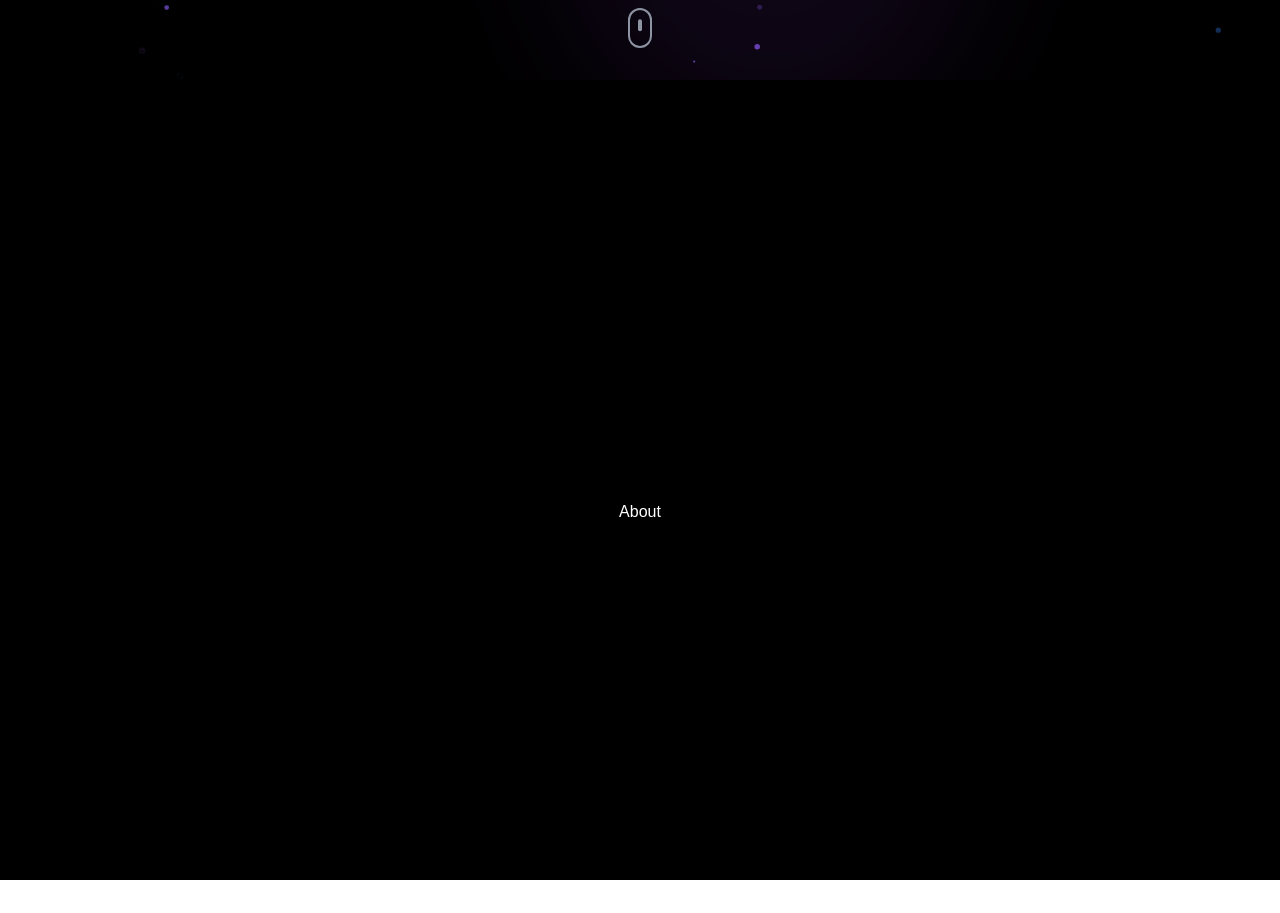
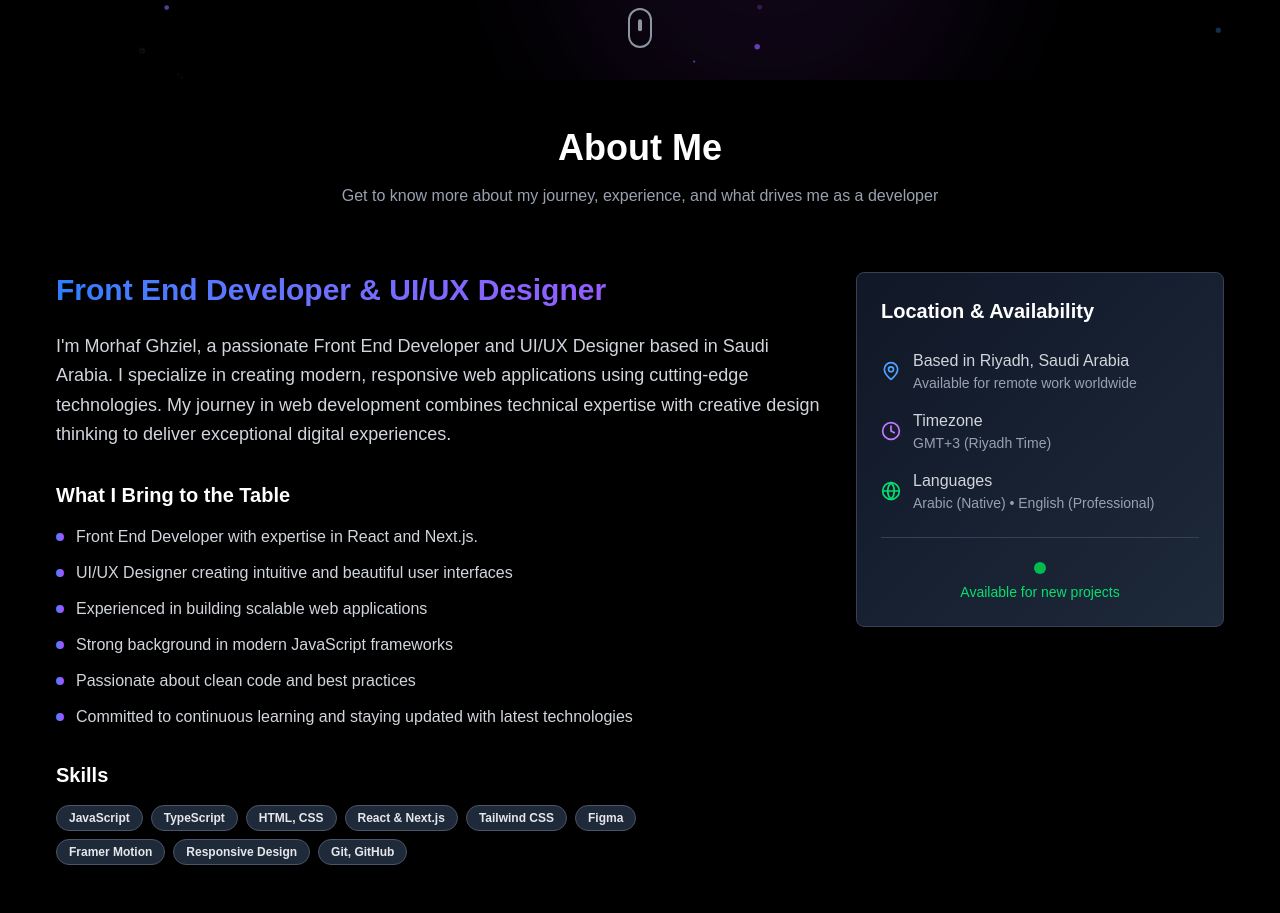
Before and after one commit to MorhafGhziel/Portfolio, a Next.js app: page / in a window 1280 px wide. Shown: the part 720-1633 px from the top of the page. Before the commit the page ends 1600 px from the top, so only its background shows below. Built offline with nearby package versions, Linux system fonts and the light colour scheme.

Commit message:
add about section content

```diff
--- a/app/layout.tsx
+++ b/app/layout.tsx
@@ -14,9 +14,9 @@ const geistMono = Geist_Mono({
 });
 
 export const metadata: Metadata = {
-  title: "Morhaf Ghziel - Full-Stack Developer",
+  title: "Morhaf Ghziel",
   description:
-    "Full-Stack Developer specializing in React, Next.js, and modern web technologies.",
+    "Front-End Developer specializing in React, Next.js, and modern web technologies.",
 };
 
 export default function RootLayout({
--- a/components/About.tsx
+++ b/components/About.tsx
@@ -1,9 +1,40 @@
+"use client";
+
 import React from "react";
+import Skills from "./ui/Skills";
+import Expertise from "./ui/Expertise";
+import LocationCard from "./ui/LocationCard";
 
 const About = () => {
   return (
-    <section className="min-h-screen text-white flex items-center justify-center px-4 py-12 pt-24 sm:pt-28">
-      About
+    <section className="min-h-screen text-white flex items-center justify-center px-4 flex-col py-12">
+      <div className="text-center mb-16">
+        <h2 className="text-4xl font-bold mb-4">About Me</h2>
+        <p className="text-gray-400 max-w-2xl mx-auto">
+          Get to know more about my journey, experience, and what drives me as a
+          developer
+        </p>
+      </div>
+      <div className="space-y-20">
+        <div className="grid lg:grid-cols-3 gap-8 items-start">
+          <div className="lg:col-span-2">
+            <h3 className="text-3xl font-bold mb-6 bg-gradient-to-r from-blue-500 to-purple-500 bg-clip-text text-transparent">
+              Front End Developer & UI/UX Designer
+            </h3>
+            <p className="text-gray-300 text-lg max-w-3xl leading-relaxed mb-8">
+              I'm Morhaf Ghziel, a passionate Front End Developer and UI/UX
+              Designer based in Saudi Arabia. I specialize in creating modern,
+              responsive web applications using cutting-edge technologies. My
+              journey in web development combines technical expertise with
+              creative design thinking to deliver exceptional digital
+              experiences.
+            </p>
+            <Expertise />
+            <Skills />
+          </div>
+          <LocationCard />
+        </div>
+      </div>
     </section>
   );
 };
--- /dev/null
+++ b/components/ui/Expertise.tsx
@@ -0,0 +1,23 @@
+"use client";
+
+import { EXPERTISE_POINTS } from "@/constants";
+
+const Expertise = () => {
+  return (
+    <div className="space-y-6 mb-8">
+      <h4 className="text-xl font-semibold text-white mb-4">
+        What I Bring to the Table
+      </h4>
+      <ul className="space-y-3">
+        {EXPERTISE_POINTS.map((point, index) => (
+          <li key={index} className="flex items-start gap-3 text-gray-300">
+            <div className="w-2 h-2 bg-gradient-to-r from-blue-500 to-purple-500 rounded-full mt-2 flex-shrink-0"></div>
+            <span>{point}</span>
+          </li>
+        ))}
+      </ul>
+    </div>
+  );
+};
+
+export default Expertise;
--- /dev/null
+++ b/components/ui/LocationCard.tsx
@@ -0,0 +1,59 @@
+"use client";
+
+import { Clock, Globe, MapPin } from "lucide-react";
+
+const LocationCard = () => {
+  return (
+    <div className="rounded-lg border bg-card text-card-foreground shadow-sm bg-gradient-to-br from-gray-900 to-gray-800 border-gray-700 z-100">
+      <div className="p-6">
+        <h4 className="text-xl font-semibold text-white mb-6">
+          Location & Availability
+        </h4>
+        <div className="space-y-4">
+          {/* Location */}
+          <div className="flex items-center gap-3 text-gray-300">
+            <MapPin className="w-5 h-5 text-blue-400" />
+            <div>
+              <div className="font-medium">Based in Riyadh, Saudi Arabia</div>
+              <div className="text-sm text-gray-400">
+                Available for remote work worldwide
+              </div>
+            </div>
+          </div>
+
+          {/* Timezone */}
+          <div className="flex items-center gap-3 text-gray-300">
+            <Clock className="w-5 h-5 text-purple-400" />
+            <div>
+              <div className="font-medium">Timezone</div>
+              <div className="text-sm text-gray-400">GMT+3 (Riyadh Time)</div>
+            </div>
+          </div>
+
+          {/* Languages */}
+          <div className="flex items-center gap-3 text-gray-300">
+            <Globe className="w-5 h-5 text-green-400" />
+            <div>
+              <div className="font-medium">Languages</div>
+              <div className="text-sm text-gray-400">
+                Arabic (Native) • English (Professional)
+              </div>
+            </div>
+          </div>
+
+          {/* Availability Status */}
+          <div className="mt-6 pt-6 border-t border-gray-700">
+            <div className="text-center">
+              <div className="w-3 h-3 bg-green-500 rounded-full mx-auto mb-2 animate-pulse"></div>
+              <div className="text-sm text-green-400 font-medium">
+                Available for new projects
+              </div>
+            </div>
+          </div>
+        </div>
+      </div>
+    </div>
+  );
+};
+
+export default LocationCard;
--- /dev/null
+++ b/components/ui/Skills.tsx
@@ -0,0 +1,26 @@
+"use client";
+
+import { motion } from "framer-motion";
+import { SKILLS } from "@/constants";
+
+const Skills = () => {
+  return (
+    <div>
+      <h4 className="text-xl font-semibold text-white mb-4">Skills</h4>
+      <div className="max-w-2xl flex flex-wrap gap-2">
+        {SKILLS.map((skill, index) => (
+          <motion.div
+            key={index}
+            className="inline-flex items-center rounded-full border text-xs font-semibold transition-colors focus:outline-none focus:ring-2 focus:ring-ring focus:ring-offset-2 px-3 py-1 bg-gray-800 text-gray-200 border-gray-600 hover:bg-gray-700 cursor-pointer"
+            initial={{ scale: 1 }}
+            whileHover={{ scale: 1.1 }}
+          >
+            {skill}
+          </motion.div>
+        ))}
+      </div>
+    </div>
+  );
+};
+
+export default Skills;
--- /dev/null
+++ b/constants/index.ts
@@ -0,0 +1,21 @@
+// About Section Constants
+export const SKILLS = [
+  "JavaScript",
+  "TypeScript",
+  "HTML, CSS",
+  "React & Next.js",
+  "Tailwind CSS",
+  "Figma",
+  "Framer Motion",
+  "Responsive Design",
+  "Git, GitHub",
+] as const;
+
+export const EXPERTISE_POINTS = [
+  "Front End Developer with expertise in React and Next.js.",
+  "UI/UX Designer creating intuitive and beautiful user interfaces",
+  "Experienced in building scalable web applications",
+  "Strong background in modern JavaScript frameworks",
+  "Passionate about clean code and best practices",
+  "Committed to continuous learning and staying updated with latest technologies",
+] as const;
```
